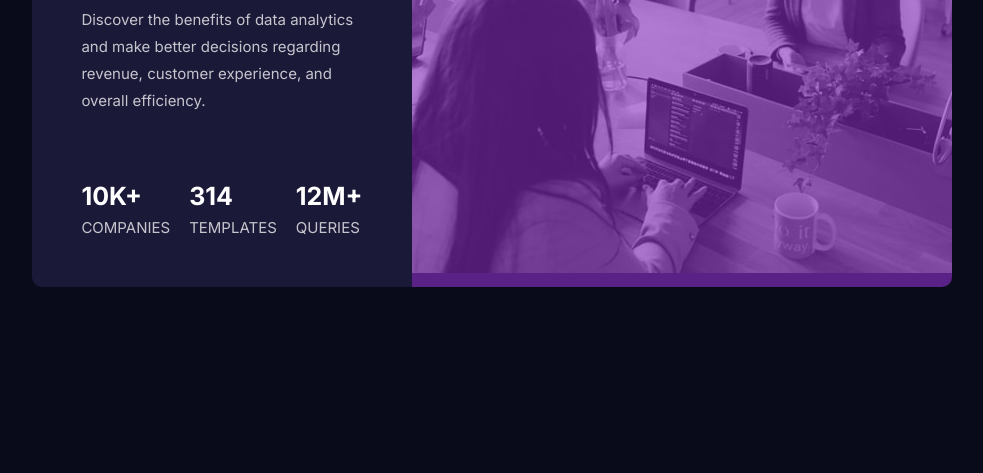
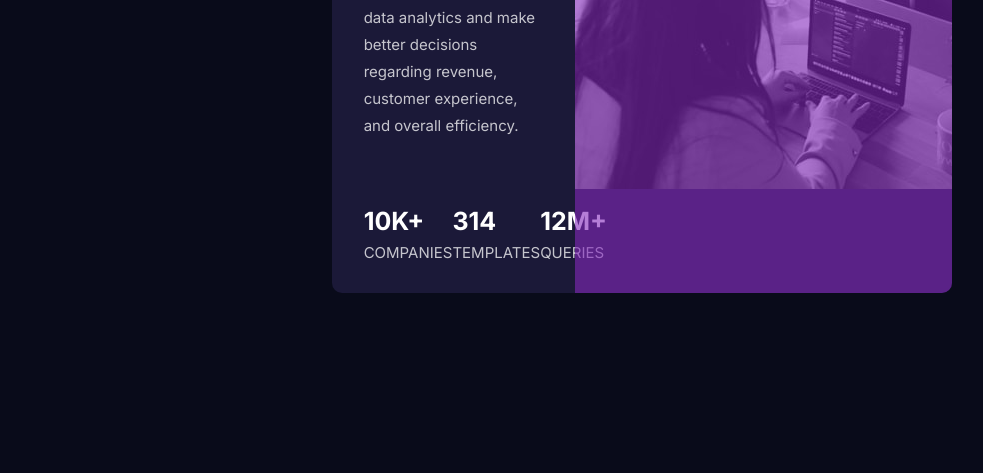
Before and after one commit to NaveenGumaste/Stats-Preview-Card-Component, a plain HTML site: page index.html in a window 1280 px wide. Shown: the part 353-826 px from the top of the page, without its empty margins (148-1131 px from the left). Drawn offline with Linux system fonts and the light colour scheme.

Commit message:
Update style.css

```diff
--- a/style.css
+++ b/style.css
@@ -80,3 +80,11 @@ body {
 span {
 	color: var(--soft-violet);
 }
+
+@media only screen and (min-width: 768px) {
+	.wrapper{
+		margin-top: 6rem;
+		margin-left: 30rem;
+		max-width: 55%;
+	}
+}
```
